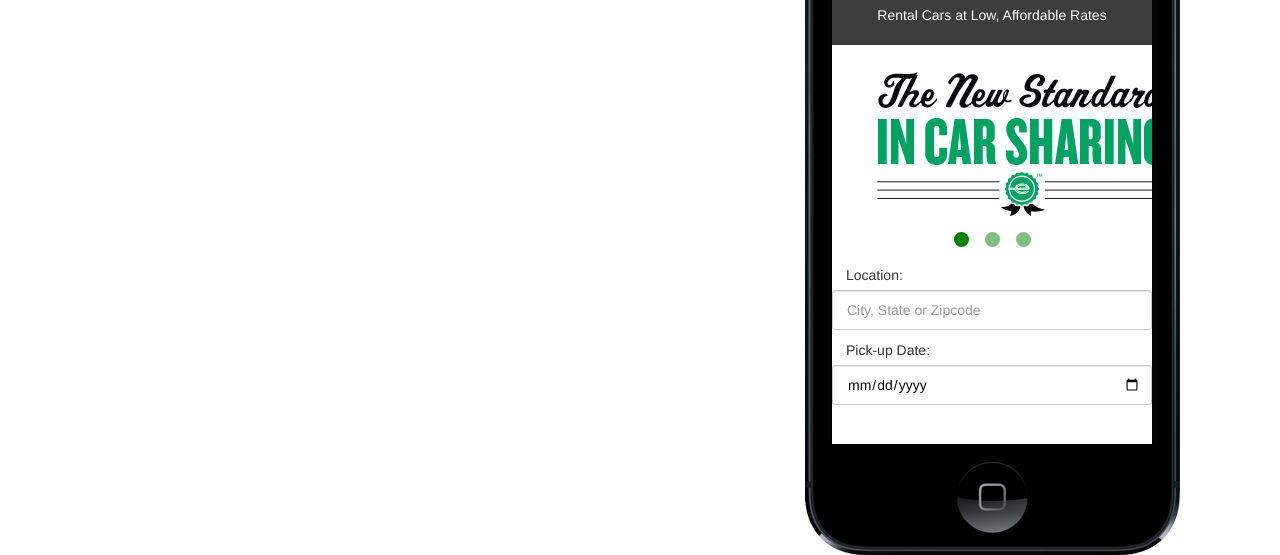
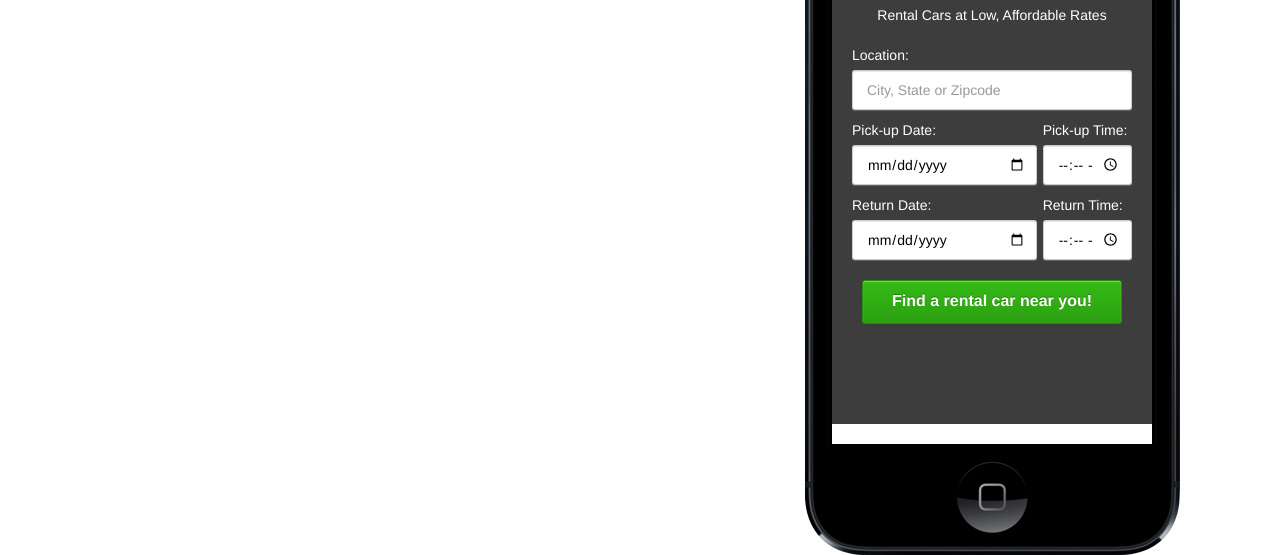
Before and after one commit to obliviga/Enterprise-Rent-A-Car, a website: page index.html in a window 1280 px wide. Shown: the part 251-806 px from the top of the page. Drawn offline with Linux system fonts and the light colour scheme.

Commit message:
home page is good

```diff
--- a/docs/javascripts/index.js
+++ b/docs/javascripts/index.js
@@ -1,12 +1,3 @@
-// This is the javascript file that is used to power the live example in the iphone on this [github page for the Junior HTML5 mobile framework](http://justspamjustin.github.com/junior/).
-// Don't forget, that you need to include the necessary js and css dependencies
-// that are listed on the main github page.  You will also need some initial scaffolding
-// in the body of your HTML like this:
-// <pre class="highlight">&lt;div id=<em class="s1">"app-container"</em>&gt;
-//    &lt;div id=<em class="s1">"app-main"</em>&gt;
-//    &lt;div&gt;
-//&lt;div&gt;</pre>
-
 // ## Defining Templates and Views
 
 // ### HomeTemplate
@@ -20,31 +11,49 @@
 '   <h1 class="junior-name"><img src="img/logo.jpg" alt="Enterprise Rent-A-Car"></h1>',
 '   <p>Rental Cars at Low, Affordable Rates</p>',
 ' </header>',
-// In the view, we will use the flickable zepto plugin here, to animate this carousel.
-' <div class="carousel-container">',
-'   <ul class="carousel-list">',
-'     <li class="carousel-item native-look-and-feel">',
-'     </li>',
-'     <li class="carousel-item carousel-content">',
-'       <summary>Carousels using flickable.js</summary>',
-'       <i class="icon-picture"></i>',
-'     </li>',
-'     <li class="carousel-item backbone-content">',
-'       <summary>Integrated with Backbone.js</summary>',
-'       <div class="feature-icon"></div>',
-'     </li>',
-'   </ul>',
-// Add in these dots as a quick navigation for the carousel
-' <div class="carousel-navigation-container">',
-'   <ul class="carousel-navigation"><li class="active" data-index="0"></li><li data-index="1"></li><li data-index="2"></li></ul>',
-' </div>',
-' </div>',
+// // In the view, we will use the flickable zepto plugin here, to animate this carousel.
+// ' <div class="carousel-container">',
+// '   <ul class="carousel-list">',
+// '     <li class="carousel-item native-look-and-feel">',
+// '     </li>',
+// '     <li class="carousel-item carousel-content">',
+// '       <summary>Carousels using flickable.js</summary>',
+// '       <i class="icon-picture"></i>',
+// '     </li>',
+// '     <li class="carousel-item backbone-content">',
+// '       <summary>Integrated with Backbone.js</summary>',
+// '       <div class="feature-icon"></div>',
+// '     </li>',
+// '   </ul>',
+// // Add in these dots as a quick navigation for the carousel
+// ' <div class="carousel-navigation-container">',
+// '   <ul class="carousel-navigation"><li class="active" data-index="0"></li><li data-index="1"></li><li data-index="2"></li></ul>',
+// ' </div>',
+// ' </div>',
 //Input field
-' <label>Location:</label><input id="input-location" type="text" placeholder="City, State or Zipcode">',
-  ' <label class="date-label">Pick-up Date:</label><input class="date" type="date">',
-  // ' <label class="date-label">Return Date & Time:</label><input type="date"><input type="time">',
-// Use a ratchet button here
-' <div class="button-positive button-block show-more-button">Find a rental car near you!</div>',
+'<div class="container-fluid">',
+  '<div class="row-fluid">',
+    ' <label>Location:</label><input id="input-location" type="text" placeholder="City, State or Zipcode">',
+  '</div>',
+  '<div class="row-fluid">',
+    '<div class="span8">',
+      ' <label>Pick-up Date:</label><input type="date">',
+    '</div>',
+    '<div class="span4">',
+      ' <label>Pick-up Time:</label><input type="time">',
+    '</div>',
+  '</div>',
+  '<div class="row-fluid">',
+    '<div class="span8">',
+      ' <label>Return Date:</label><input type="date">',
+    '</div>',
+    '<div class="span4">',
+      ' <label>Return Time:</label><input type="time">',
+    '</div>',
+  '</div>',
+  // Use a ratchet button here
+  ' <div class="button-positive button-block show-more-button">Find a rental car near you!</div>',
+  '</div>',
 '</div>'
 // Join the array with a new-line for a quick and easy html template.
 ].join('\n');
--- a/docs/stylesheets/style.css
+++ b/docs/stylesheets/style.css
@@ -331,15 +331,15 @@
 
 /*CUSTOM STYLING*/
 
-label {
-  padding-left: 1em;
-}
-
 input {
   padding-left: 1em !important;
 }
 
-#input-date  {
+label {
+  color: #ffffff;
+}
+
+#input-date {
   width: 50% !important;
 }
 
@@ -368,7 +368,3 @@
 .unavailable {
   margin-right: 20px;
 }
-
-.date {
-  width: 50%;
-}
```
Also changed, not shown: lib/stylesheets/ratchet.css.
